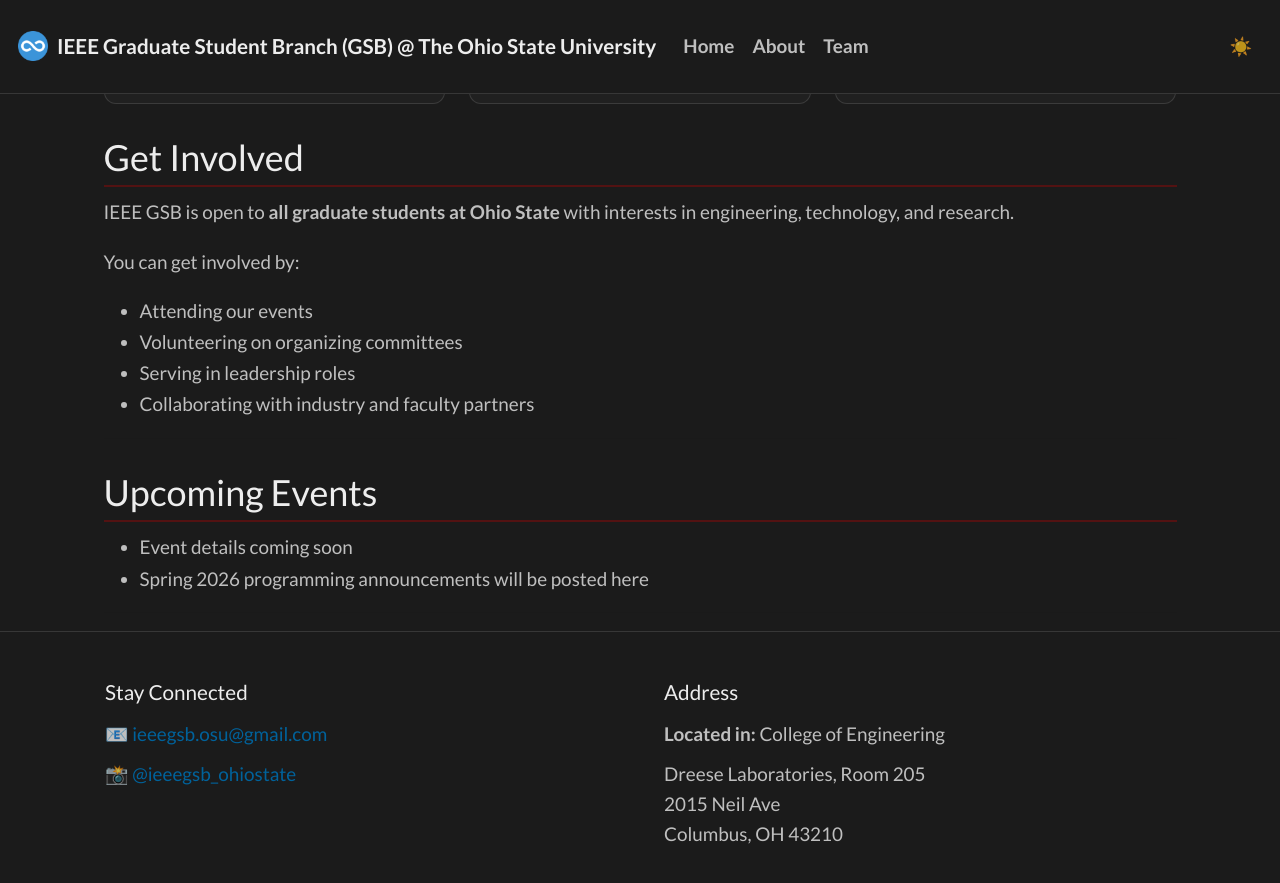
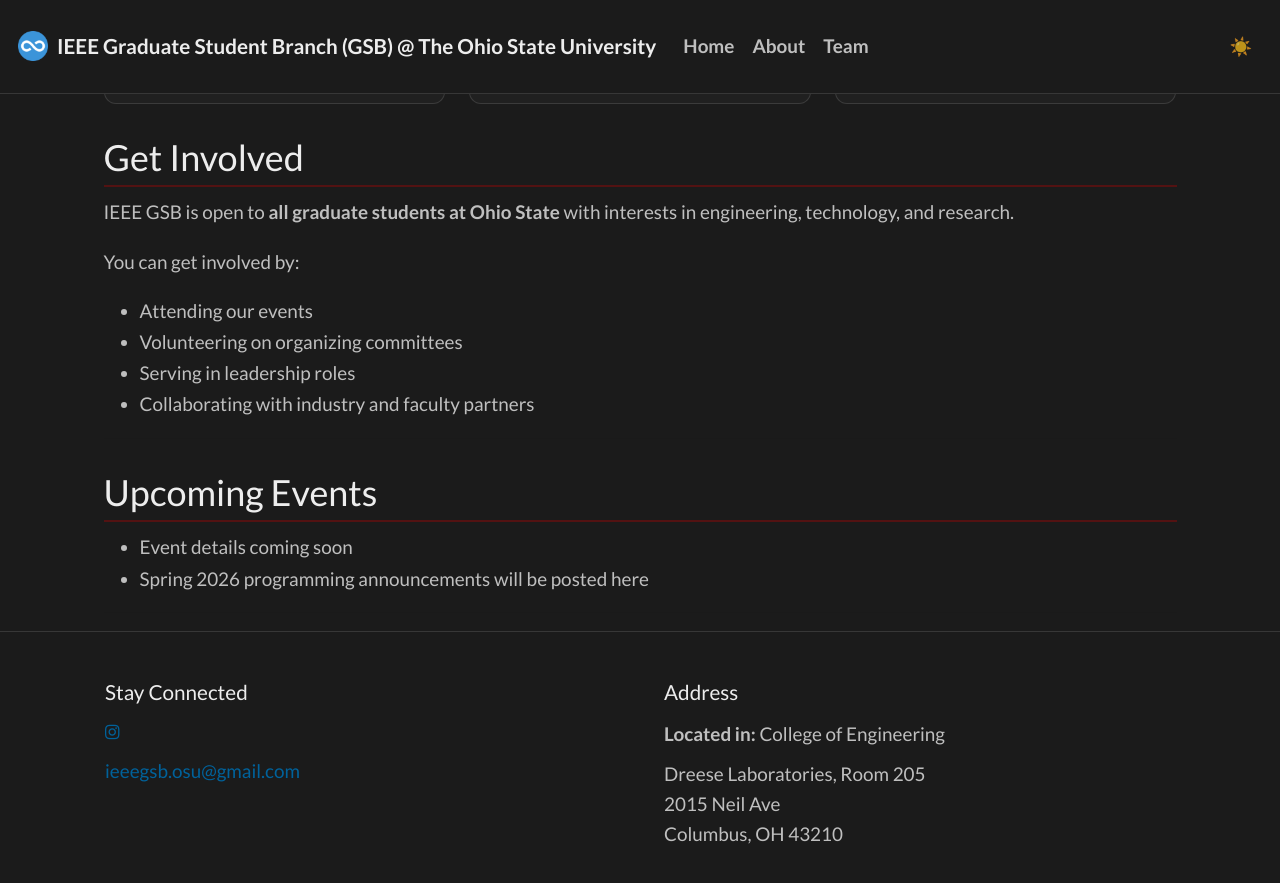
Before and after one commit to ieeegsbosu/ieeegsbosu.github.io, a Jekyll site: the page built from _pages/home.md, in a window 1280 px wide and 900 px high, scrolled down 862 px. Shown: the top 883 px of the window. Built offline with Jekyll 4.4.1, drawn with Linux system fonts in a browser that asks for light colours; nearby versions of some CDN libraries; a style sheet for code colours, icons or effects is not loaded.

Commit message:
Enhance footer with social media links
Added social media icons for Instagram in the footer.

```diff
--- a/_includes/footer.html
+++ b/_includes/footer.html
@@ -6,11 +6,35 @@
       <!-- LEFT COLUMN -->
       <div class="footer-col">
         <h4>Stay Connected</h4>
-        <p>📧 <a href="mailto:ieeegsb.osu@gmail.com">ieeegsb.osu@gmail.com</a></p>
-        <p>📸 <a href="https://www.instagram.com/ieeegsb_ohiostate/?hl=en" target="_blank">
-          @ieeegsb_ohiostate
-        </a></p>
+
+        <div class="social-icons">
+          <a href="https://www.instagram.com/ieeegsb_ohiostate/?hl=en"
+             target="_blank"
+             aria-label="Instagram">
+            <i class="fa fa-instagram"></i>
+          </a>
+
+          <!-- Optional: enable later -->
+          <!--
+          <a href="https://www.linkedin.com"
+             target="_blank"
+             aria-label="LinkedIn">
+            <i class="fa fa-linkedin"></i>
+          </a>
+
+          <a href="https://www.youtube.com"
+             target="_blank"
+             aria-label="YouTube">
+            <i class="fa fa-youtube-play"></i>
+          </a>
+          -->
+        </div>
+
+        <p style="margin-top:12px;">
+          <a href="mailto:ieeegsb.osu@gmail.com">ieeegsb.osu@gmail.com</a>
+        </p>
       </div>
+
 
       <!-- RIGHT COLUMN -->
       <div class="footer-col">
```
